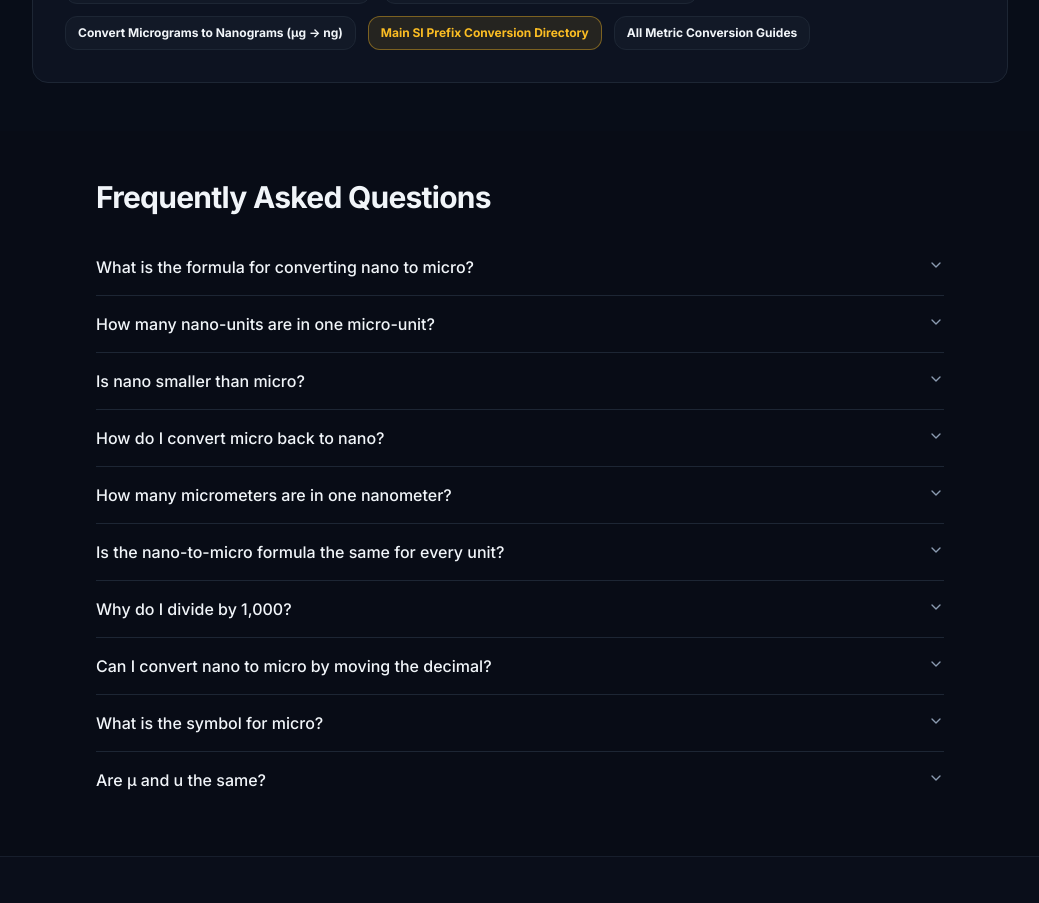
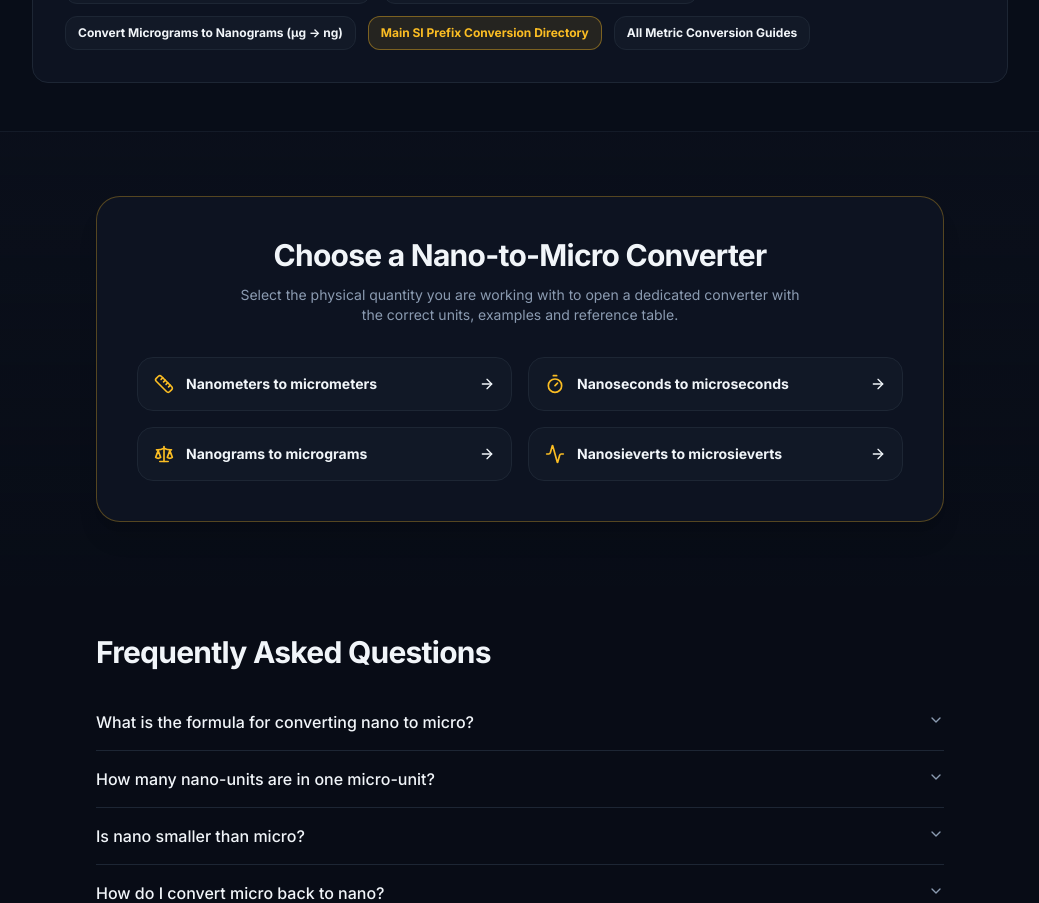
Before and after one commit to maryam-2021/NanoToMicro, a React (Vite) app in the folder app/: page /nano-to-micro-conversion in a window 1280 px wide. Shown: the part 7720-8623 px from the top of the page, without its empty margins (120-1159 px from the left). Built offline with nearby package versions, Linux system fonts and the light colour scheme.

Commit message:
Add Section 23 Choose a Nano-to-Micro Converter CTA and complete testing checklist

```diff
--- a/app/src/pages/NanoToMicroHubPage.tsx
+++ b/app/src/pages/NanoToMicroHubPage.tsx
@@ -1320,6 +1320,62 @@ export default function NanoToMicroHubPage() {
         </div>
       </section>
 
+      {/* ── H2: CHOOSE A NANO-TO-MICRO CONVERTER (FINAL CTA) ── */}
+      <section className="border-t border-border/60 bg-gradient-to-b from-card/40 to-background py-16 text-center">
+        <div className="mx-auto w-full max-w-4xl px-4 sm:px-6">
+          <div className="rounded-3xl border border-primary/30 bg-card p-8 shadow-xl sm:p-10">
+            <h2 className="text-2xl font-bold tracking-tight text-foreground sm:text-3xl">
+              Choose a Nano-to-Micro Converter
+            </h2>
+            <p className="mx-auto mt-3 max-w-xl text-xs sm:text-sm text-muted-foreground">
+              Select the physical quantity you are working with to open a dedicated converter with the correct units, examples and reference table.
+            </p>
+            <div className="mt-8 grid gap-4 sm:grid-cols-2">
+              <Link
+                to="/nanometers-to-micrometers/"
+                className="flex items-center justify-between rounded-xl border border-border bg-secondary/40 p-4 text-xs font-bold text-foreground transition-all hover:border-primary/50 hover:bg-primary/10 hover:text-primary sm:text-sm"
+              >
+                <div className="flex items-center gap-3">
+                  <Ruler className="h-5 w-5 text-primary" />
+                  <span>Nanometers to micrometers</span>
+                </div>
+                <ArrowRight className="h-4 w-4" />
+              </Link>
+              <Link
+                to="/nanoseconds-to-microseconds/"
+                className="flex items-center justify-between rounded-xl border border-border bg-secondary/40 p-4 text-xs font-bold text-foreground transition-all hover:border-primary/50 hover:bg-primary/10 hover:text-primary sm:text-sm"
+              >
+                <div className="flex items-center gap-3">
+                  <Timer className="h-5 w-5 text-primary" />
+                  <span>Nanoseconds to microseconds</span>
+                </div>
+                <ArrowRight className="h-4 w-4" />
+              </Link>
+              <Link
+                to="/nanograms-to-micrograms/"
+                className="flex items-center justify-between rounded-xl border border-border bg-secondary/40 p-4 text-xs font-bold text-foreground transition-all hover:border-primary/50 hover:bg-primary/10 hover:text-primary sm:text-sm"
+              >
+                <div className="flex items-center gap-3">
+                  <Scale className="h-5 w-5 text-primary" />
+                  <span>Nanograms to micrograms</span>
+                </div>
+                <ArrowRight className="h-4 w-4" />
+              </Link>
+              <Link
+                to="/nanosieverts-to-microsieverts/"
+                className="flex items-center justify-between rounded-xl border border-border bg-secondary/40 p-4 text-xs font-bold text-foreground transition-all hover:border-primary/50 hover:bg-primary/10 hover:text-primary sm:text-sm"
+              >
+                <div className="flex items-center gap-3">
+                  <Activity className="h-5 w-5 text-primary" />
+                  <span>Nanosieverts to microsieverts</span>
+                </div>
+                <ArrowRight className="h-4 w-4" />
+              </Link>
+            </div>
+          </div>
+        </div>
+      </section>
+
       {/* ── H2: FREQUENTLY ASKED QUESTIONS ── */}
       <FaqSection faqs={HUB_FAQS} heading="Frequently Asked Questions" />
     </>
```
